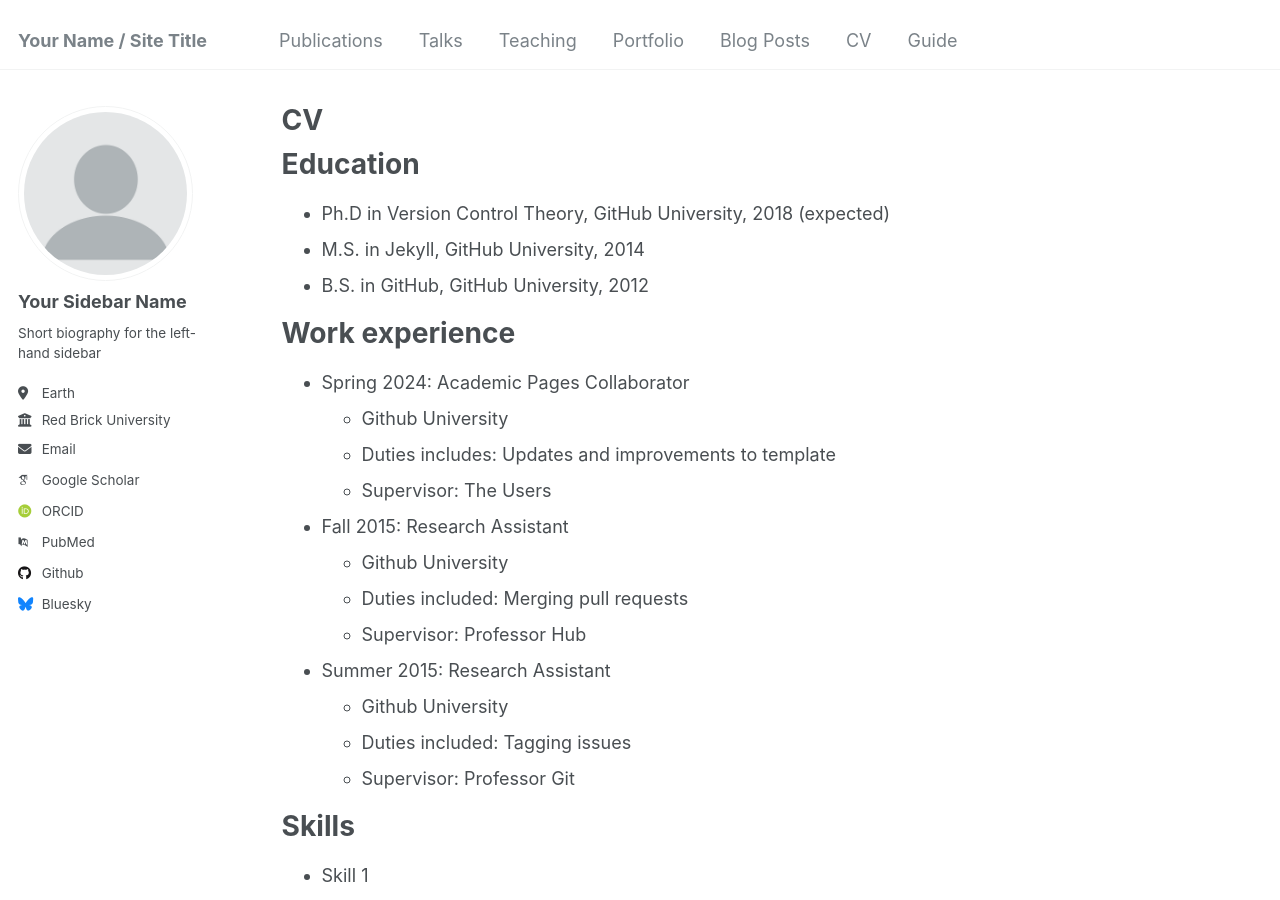
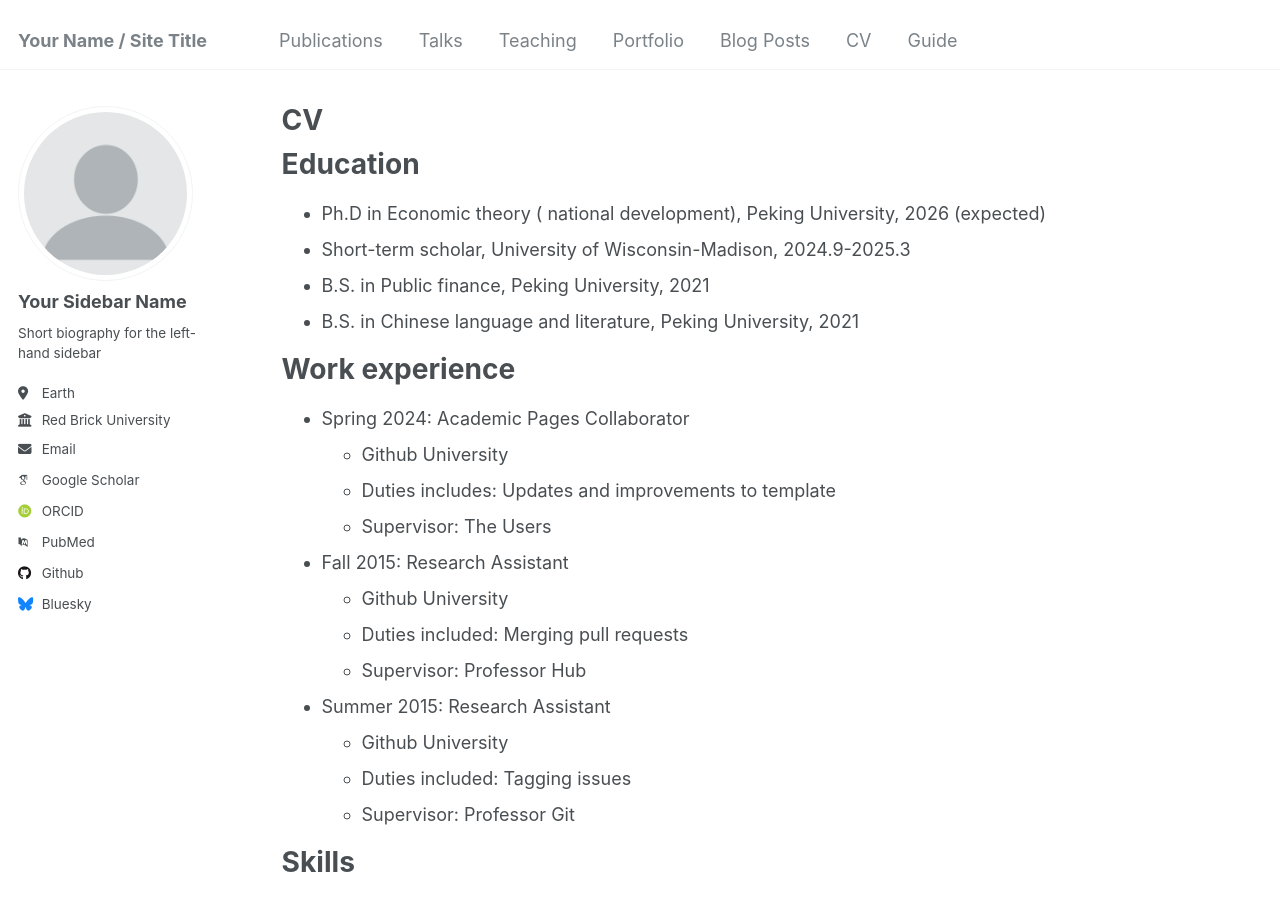
Before and after one commit to xyfan1999/xyfan1999, a Jekyll site: the page built from _pages/cv.md, in a window 1280 px wide and 900 px high. Built offline with Jekyll 4.4.1, drawn with Linux system fonts in a browser that asks for light colours; some web fonts are replaced.

Commit message:
Update cv.md

```diff
--- a/_pages/cv.md
+++ b/_pages/cv.md
@@ -11,9 +11,10 @@ redirect_from:
 
 Education
 ======
-* Ph.D in Version Control Theory, GitHub University, 2018 (expected)
-* M.S. in Jekyll, GitHub University, 2014
-* B.S. in GitHub, GitHub University, 2012
+* Ph.D in Economic theory ( national development), Peking University, 2026 (expected)
+* Short-term scholar, University of Wisconsin-Madison, 2024.9-2025.3
+* B.S. in Public finance, Peking University, 2021
+* B.S. in Chinese language and literature, Peking University, 2021
 
 Work experience
 ======
```
